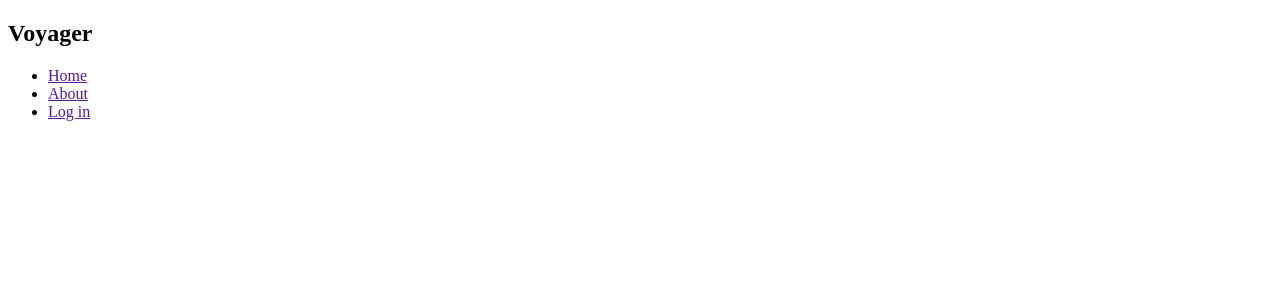
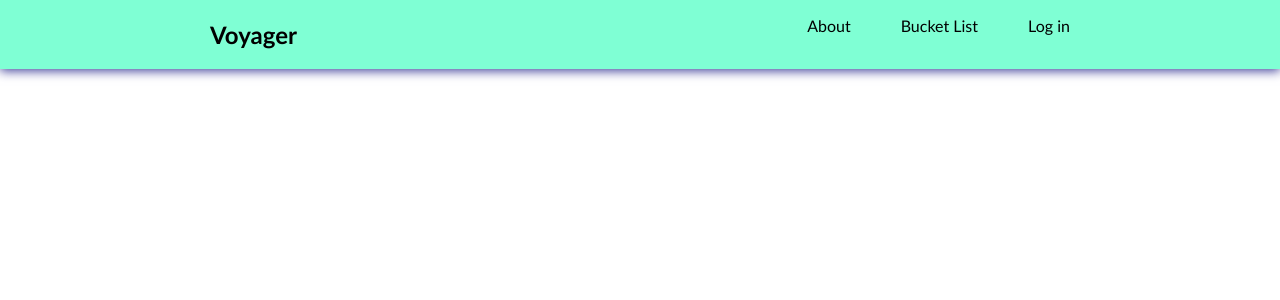
Before and after one commit to lewissykes95/travel_app_project, a Flask app: page / in a window 1280 px wide. Shown: the top 300 px of the page. Run offline with Flask 2, Linux system fonts and the light colour scheme.

Commit message:
5th commit - created nav bar

```diff
--- /dev/null
+++ b/static/navbar.css
@@ -0,0 +1,33 @@
+body {
+    font-family: 'Trebuchet MS', 'Lucida Sans Unicode', 'Lucida Grande', 'Lucida Sans', Arial, sans-serif;
+    background-color: white;
+    margin: 0 auto;
+}
+
+
+.nav-bar-container {
+    display: flex;
+    justify-content: space-around;
+    background-color: aquamarine;
+    box-shadow: 0px 2px 10px rgb(63, 63, 153);
+}
+
+nav ul {
+    display: flex;
+    justify-content: space-between;
+}
+
+ li {
+    padding-left: 50px;
+    list-style: none;
+    text-decoration: none;
+}
+
+a {
+    text-decoration: none;
+    color: black;
+}
+
+a:hover {
+    color: white;
+}
--- a/templates/base.html
+++ b/templates/base.html
@@ -4,25 +4,25 @@
     <meta charset="UTF-8">
     <meta http-equiv="X-UA-Compatible" content="IE=edge">
     <meta name="viewport" content="width=device-width, initial-scale=1.0">
-    <title>Document</title>
+    <link rel="stylesheet" href="{{ url_for('static', filename='navbar.css') }}">
+    <title>Voyager</title>
 </head>
 <body>
     <header>
-        <nav>
-            <h1>Voyager</h1>
-            <ul>
-                <li><a href="">Home</a></li>
-                <li><a href="">About</a></li>
-                <li><a href="">Log in</a></li>
-            </ul>
-        </nav>
+            <nav class="nav-bar-container">
+                <h1 class="nav-bar-item1"><a href="templates/base.html">Voyager</a></h1>
+                <ul nav-list>
+                    <li class="nav-bar-item2"><a href="/templates/index.html">About</a></li>
+                    <li class="nav-bar-item3"><a href="">Bucket List</a></li>
+                    <li class="nav-bar-item4"><a href="">Log in</a></li>
+                </ul>
+            </nav>
 
     </header>
     <section>
         {% block content  %}
 
         {% endblock  %}
-
     </section>
 
 </body>
--- a/templates/travellers/index.html
+++ b/templates/travellers/index.html
@@ -4,5 +4,4 @@
 
 <h1>Hello World!</h1>
 
-
 {% endblock  %}
```
Also changed, not shown: static/style.css (deleted).
